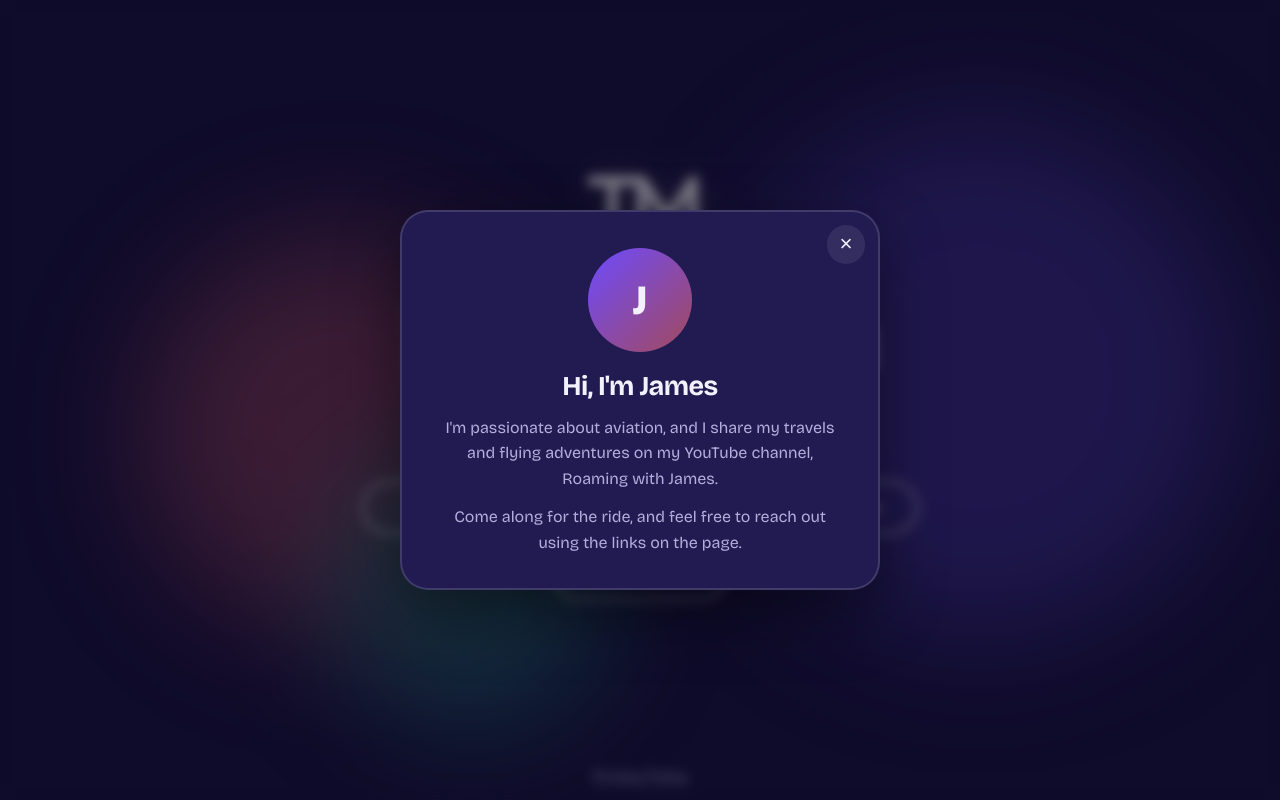
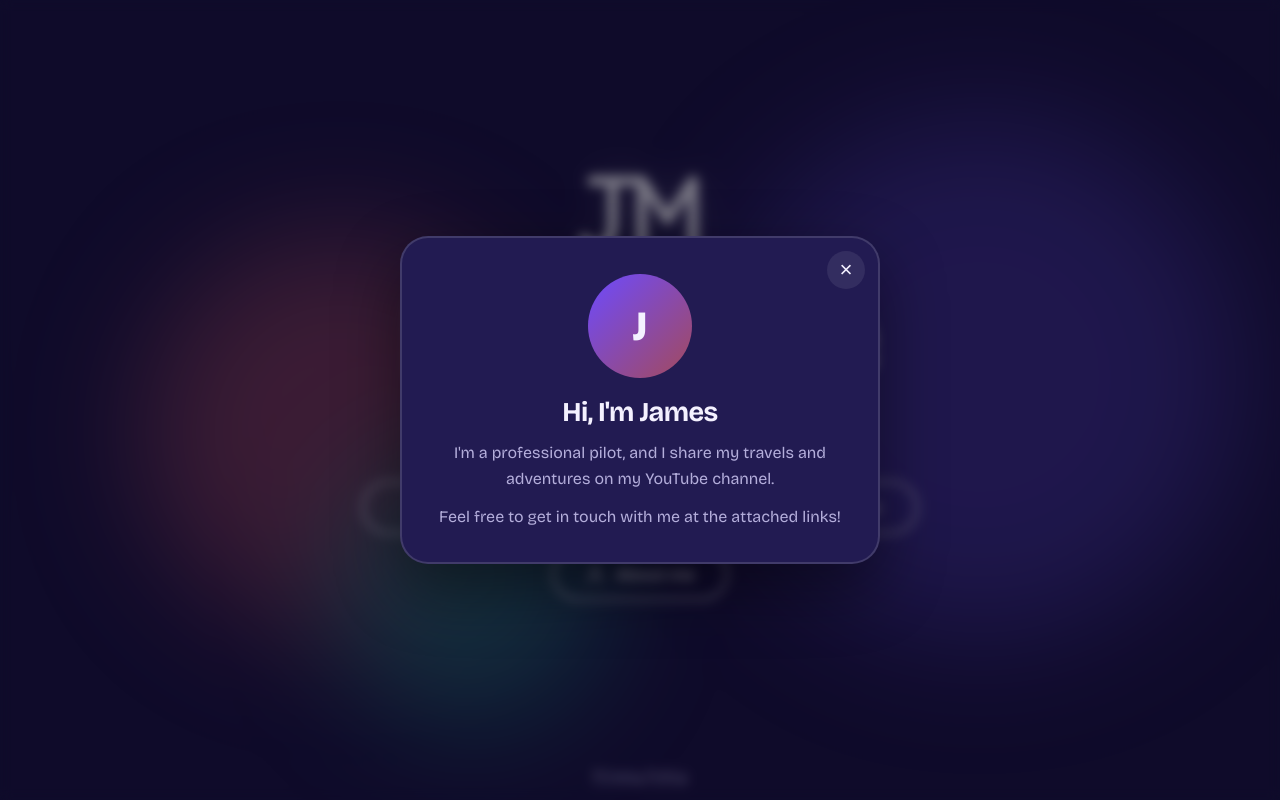
Before and after one commit to planegeek63/planegeek63.github.io, a plain HTML site: page index1.html in a window 1280 px wide. Both pictures are taken after a click on the button "About me". Drawn offline with nearby package versions, Linux system fonts and the light colour scheme.

Commit message:
Update index1.html

```diff
--- a/index1.html
+++ b/index1.html
@@ -295,8 +295,8 @@
       <button type="button" class="close" aria-label="Close">&times;</button>
       <div class="avatar">J<img src="photo.jpg" alt="Photo of James" onerror="this.remove()"></div>
       <h2 id="about-title">Hi, I'm James</h2>
-      <p>I'm passionate about aviation, and I share my travels and flying adventures on my YouTube channel, Roaming with James.</p>
-      <p>Come along for the ride, and feel free to reach out using the links on the page.</p>
+      <p>I'm a professional pilot, and I share my travels and adventures on my YouTube channel.</p>
+      <p>Feel free to get in touch with me at the attached links!</p>
     </div>
   </dialog>
 
```
